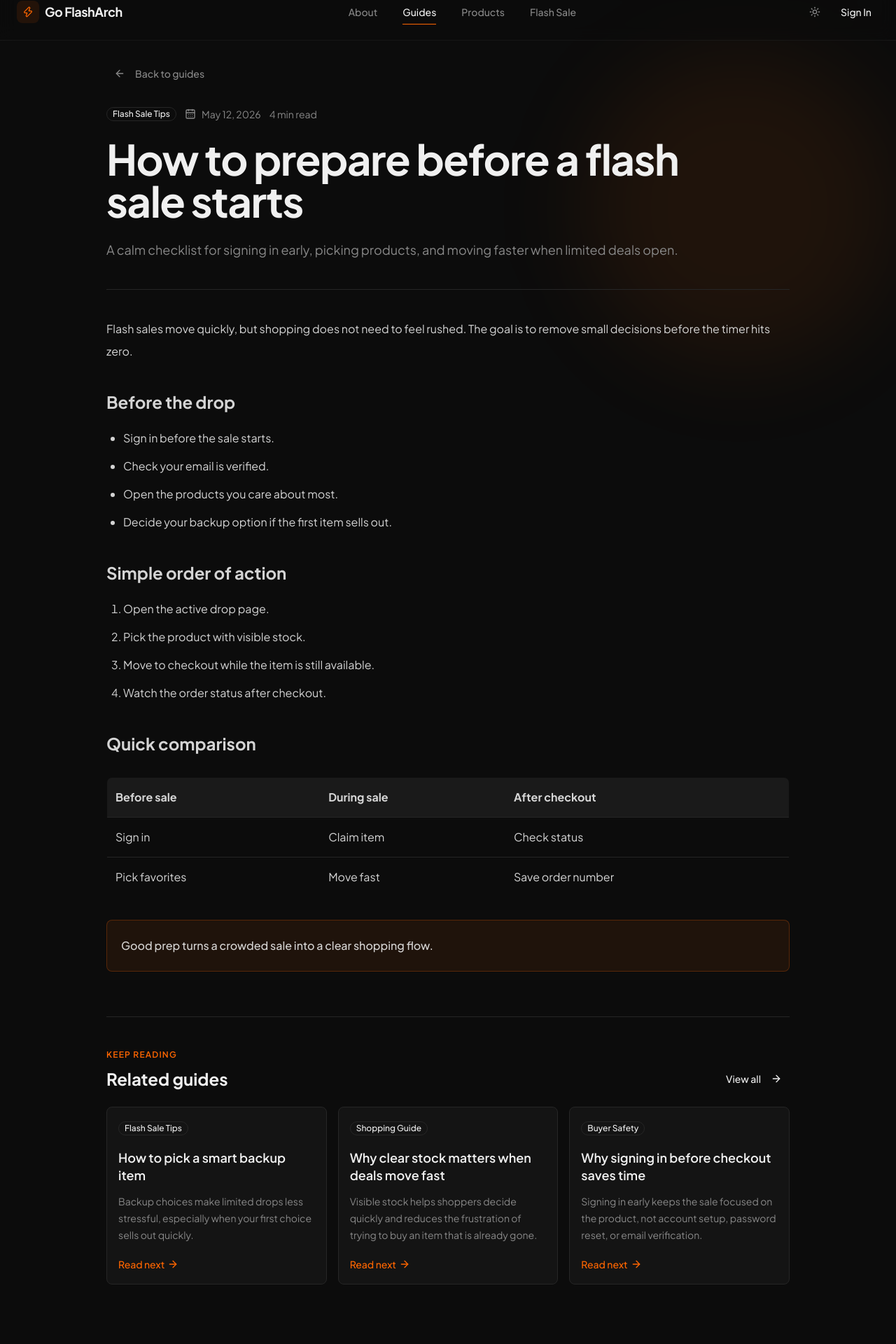
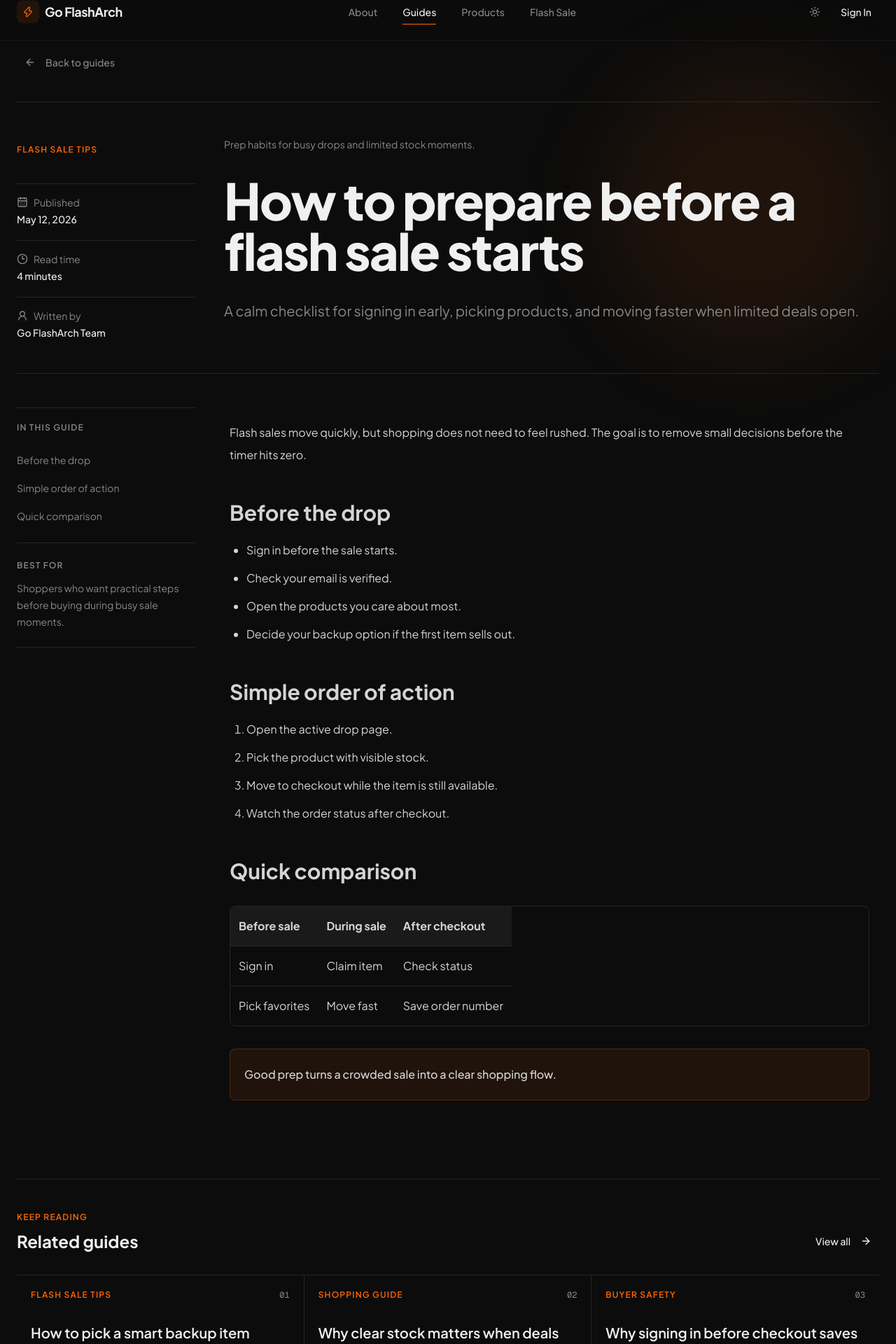
Before and after one commit to zidanindratama/frontend-go-flasharch, a Next.js app: page /blogs/how-to-prepare-for-a-flash-sale in a window 1280 px wide. Shown: the part 23-1943 px from the top of the page at 70% size. Built offline with nearby package versions, Linux system fonts and the light colour scheme.

Commit message:
feat(blogs): add buyer guides with editorial detail pages

```diff
--- a/components/main/blogs/blog-detail.tsx
+++ b/components/main/blogs/blog-detail.tsx
@@ -1,6 +1,11 @@
 import Link from "next/link";
-import { ArrowLeft, ArrowRight, CalendarDays } from "lucide-react";
-import { Badge } from "@/components/ui/badge";
+import {
+  ArrowLeft,
+  ArrowRight,
+  CalendarDays,
+  Clock3,
+  UserRound,
+} from "lucide-react";
 import { Button } from "@/components/ui/button";
 import {
   getBlogCategory,
@@ -11,17 +16,18 @@ import {
 export function BlogDetail({ post }: { post: BlogPost }) {
   const category = getBlogCategory(post.categoryId);
   const relatedPosts = getRelatedPosts(post, 3);
+  const headings = extractHeadings(post.html);
 
   return (
-    <article className="relative min-h-screen overflow-hidden bg-background pt-28">
+    <article className="relative min-h-screen overflow-hidden bg-background pt-24">
       <div className="absolute inset-x-0 top-20 h-px bg-border" />
-      <div className="absolute right-0 top-24 size-[28rem] rounded-full bg-[#FF6600]/8 blur-3xl" />
+      <div className="absolute right-0 top-28 size-[26rem] rounded-full bg-[#FF6600]/8 blur-3xl" />
 
-      <div className="relative mx-auto max-w-5xl px-6 pb-24">
+      <div className="relative mx-auto max-w-7xl px-6 pb-24">
         <Button
           asChild
           variant="ghost"
-          className="mb-8 rounded-full text-muted-foreground"
+          className="mb-10 rounded-full text-muted-foreground"
         >
           <Link href="/blogs">
             <ArrowLeft className="mr-2 size-4" />
@@ -29,38 +35,90 @@ export function BlogDetail({ post }: { post: BlogPost }) {
           </Link>
         </Button>
 
-        <div className="border-b border-border pb-10">
-          <div className="flex flex-wrap items-center gap-3">
-            <Badge variant="outline" className="rounded-full">
+        <header className="grid gap-10 border-y border-border py-12 lg:grid-cols-[16rem_1fr]">
+          <div className="lg:pt-3">
+            <p className="text-xs font-semibold uppercase tracking-widest text-[#FF6600]">
               {category?.name}
-            </Badge>
-            <span className="inline-flex items-center gap-2 text-sm text-muted-foreground">
+            </p>
+            <dl className="mt-10 grid gap-5 text-sm">
+              <div className="border-t border-border pt-4">
+                <dt className="mb-1 inline-flex items-center gap-2 text-muted-foreground">
                   <CalendarDays className="size-4" />
-              {new Intl.DateTimeFormat("en", {
-                month: "long",
-                day: "numeric",
-                year: "numeric",
-              }).format(new Date(post.publishedAt))}
-            </span>
-            <span className="text-sm text-muted-foreground">
-              {post.readMinutes} min read
-            </span>
+                  Published
+                </dt>
+                <dd className="font-medium">{formatDate(post.publishedAt)}</dd>
               </div>
-          <h1 className="mt-6 max-w-4xl text-4xl font-bold tracking-tight md:text-6xl">
+              <div className="border-t border-border pt-4">
+                <dt className="mb-1 inline-flex items-center gap-2 text-muted-foreground">
+                  <Clock3 className="size-4" />
+                  Read time
+                </dt>
+                <dd className="font-medium">{post.readMinutes} minutes</dd>
+              </div>
+              <div className="border-t border-border pt-4">
+                <dt className="mb-1 inline-flex items-center gap-2 text-muted-foreground">
+                  <UserRound className="size-4" />
+                  Written by
+                </dt>
+                <dd className="font-medium">{post.author}</dd>
+              </div>
+            </dl>
+          </div>
+
+          <div>
+            <p className="max-w-[56ch] text-sm leading-6 text-muted-foreground">
+              {category?.description}
+            </p>
+            <h1 className="mt-8 max-w-5xl text-5xl font-black tracking-tight md:text-7xl">
               {post.title}
             </h1>
-          <p className="mt-6 max-w-[72ch] text-lg leading-8 text-muted-foreground">
+            <p className="mt-8 max-w-[72ch] text-xl leading-9 text-muted-foreground">
               {post.excerpt}
             </p>
           </div>
+        </header>
 
+        <div className="mt-12 grid gap-12 lg:grid-cols-[16rem_minmax(0,1fr)]">
+          <aside className="lg:sticky lg:top-28 lg:self-start">
+            <div className="border-y border-border py-5">
+              <p className="text-xs font-semibold uppercase tracking-widest text-muted-foreground">
+                In this guide
+              </p>
+              <nav className="mt-5 grid gap-1">
+                {headings.map((heading, index) => (
+                  <a
+                    key={heading}
+                    href={`#section-${index + 1}`}
+                    className="py-2 text-sm text-muted-foreground transition-colors hover:text-[#FF6600]"
+                  >
+                    {heading}
+                  </a>
+                ))}
+              </nav>
+            </div>
+            <div className="mt-6 border-b border-border pb-6">
+              <p className="text-xs font-semibold uppercase tracking-widest text-muted-foreground">
+                Best for
+              </p>
+              <p className="mt-3 text-sm leading-6 text-muted-foreground">
+                Shoppers who want practical steps before buying during busy
+                sale moments.
+              </p>
+            </div>
+          </aside>
+
+          <div className="min-w-0">
             <div
-          className="mt-10 max-w-none text-base leading-8 text-foreground/88 [&_blockquote]:my-8 [&_blockquote]:rounded-lg [&_blockquote]:border [&_blockquote]:border-[#FF6600]/25 [&_blockquote]:bg-[#FF6600]/8 [&_blockquote]:p-5 [&_blockquote]:font-medium [&_h2]:mb-3 [&_h2]:mt-10 [&_h2]:text-2xl [&_h2]:font-bold [&_li]:mb-2 [&_ol]:my-5 [&_ol]:list-decimal [&_ol]:pl-6 [&_p]:my-5 [&_table]:my-8 [&_table]:w-full [&_table]:overflow-hidden [&_table]:rounded-lg [&_table]:border [&_table]:border-border [&_td]:border-t [&_td]:border-border [&_td]:p-3 [&_th]:bg-muted [&_th]:p-3 [&_th]:text-left [&_ul]:my-5 [&_ul]:list-disc [&_ul]:pl-6"
-          dangerouslySetInnerHTML={{ __html: post.html }}
+              className="blog-content max-w-[78ch] text-base leading-8 text-foreground/88 [&_blockquote]:my-8 [&_blockquote]:rounded-lg [&_blockquote]:border [&_blockquote]:border-[#FF6600]/25 [&_blockquote]:bg-[#FF6600]/8 [&_blockquote]:p-5 [&_blockquote]:font-medium [&_h2]:mb-3 [&_h2]:mt-12 [&_h2]:scroll-mt-28 [&_h2]:text-3xl [&_h2]:font-bold [&_li]:mb-2 [&_ol]:my-5 [&_ol]:list-decimal [&_ol]:pl-6 [&_p]:my-5 [&_table]:my-8 [&_table]:block [&_table]:w-full [&_table]:min-w-full [&_table]:overflow-x-auto [&_table]:rounded-lg [&_table]:border [&_table]:border-border [&_td]:border-t [&_td]:border-border [&_td]:p-3 [&_th]:bg-muted [&_th]:p-3 [&_th]:text-left [&_ul]:my-5 [&_ul]:list-disc [&_ul]:pl-6"
+              dangerouslySetInnerHTML={{
+                __html: addHeadingIds(post.html),
+              }}
             />
+          </div>
+        </div>
 
-        <section className="mt-16 border-t border-border pt-10">
-          <div className="mb-6 flex items-end justify-between gap-4">
+        <section className="mt-20 border-t border-border pt-10">
+          <div className="mb-8 flex items-end justify-between gap-4">
             <div>
               <span className="text-xs font-semibold uppercase tracking-widest text-[#FF6600]">
                 Keep reading
@@ -75,26 +133,31 @@ export function BlogDetail({ post }: { post: BlogPost }) {
             </Button>
           </div>
 
-          <div className="grid gap-4 md:grid-cols-3">
-            {relatedPosts.map((item) => {
+          <div className="grid gap-0 border-y border-border md:grid-cols-3">
+            {relatedPosts.map((item, index) => {
               const relatedCategory = getBlogCategory(item.categoryId);
 
               return (
                 <Link
                   key={item.id}
                   href={`/blogs/${item.slug}`}
-                  className="group rounded-lg border border-border bg-card p-4 transition-colors hover:border-[#FF6600]/35"
+                  className="group min-h-[17rem] border-b border-border p-5 transition-colors hover:bg-muted/40 md:border-b-0 md:border-r md:last:border-r-0"
                 >
-                  <Badge variant="outline" className="rounded-full">
+                  <div className="flex items-center justify-between gap-4">
+                    <span className="text-xs font-semibold uppercase tracking-widest text-[#FF6600]">
                       {relatedCategory?.name}
-                  </Badge>
-                  <h3 className="mt-5 text-lg font-semibold leading-snug">
+                    </span>
+                    <span className="font-mono text-xs text-muted-foreground">
+                      0{index + 1}
+                    </span>
+                  </div>
+                  <h3 className="mt-8 text-xl font-semibold leading-snug">
                     {item.title}
                   </h3>
                   <p className="mt-3 line-clamp-3 text-sm leading-6 text-muted-foreground">
                     {item.excerpt}
                   </p>
-                  <span className="mt-5 inline-flex items-center text-sm font-medium text-[#FF6600]">
+                  <span className="mt-6 inline-flex items-center text-sm font-medium text-[#FF6600]">
                     Read next
                     <ArrowRight className="ml-1 size-4 transition-transform group-hover:translate-x-1" />
                   </span>
@@ -107,3 +170,30 @@ export function BlogDetail({ post }: { post: BlogPost }) {
     </article>
   );
 }
+
+function formatDate(value: string) {
+  return new Intl.DateTimeFormat("en", {
+    month: "long",
+    day: "numeric",
+    year: "numeric",
+  }).format(new Date(value));
+}
+
+function extractHeadings(html: string) {
+  return [...html.matchAll(/<h2>(.*?)<\/h2>/g)].map((match) =>
+    stripTags(match[1]),
+  );
+}
+
+function addHeadingIds(html: string) {
+  let index = 0;
+
+  return html.replace(/<h2>(.*?)<\/h2>/g, (_match, content) => {
+    index += 1;
+    return `<h2 id="section-${index}">${content}</h2>`;
+  });
+}
+
+function stripTags(value: string) {
+  return value.replace(/<[^>]*>/g, "");
+}
--- a/components/main/blogs/blog-index.tsx
+++ b/components/main/blogs/blog-index.tsx
@@ -10,7 +10,6 @@ import {
   Search,
   SlidersHorizontal,
 } from "lucide-react";
-import { Badge } from "@/components/ui/badge";
 import { Button } from "@/components/ui/button";
 import { Input } from "@/components/ui/input";
 import {
@@ -111,9 +110,9 @@ export function BlogIndex() {
           className="grid gap-8 lg:grid-cols-[1fr_27rem] lg:items-end"
         >
           <div>
-            <Badge variant="outline" className="rounded-full">
+            <span className="text-xs font-semibold uppercase tracking-widest text-[#FF6600]">
               Guides and stories
-            </Badge>
+            </span>
             <h1 className="mt-5 max-w-4xl text-4xl font-bold tracking-tight md:text-6xl">
               Shop smarter before the next drop.
             </h1>
@@ -232,9 +231,9 @@ function BlogFeature({ post }: { post: BlogPost }) {
     <Link href={`/blogs/${post.slug}`} className="group block">
       <div className="rounded-lg border border-border bg-[#151515] p-5 text-[#f4f1ec] transition-colors group-hover:border-[#FF6600]/45">
         <div className="flex items-center justify-between gap-4">
-          <Badge className="rounded-full bg-[#FF6600]/15 text-[#FF6600]">
-            Featured
-          </Badge>
+          <span className="text-xs font-semibold uppercase tracking-widest text-[#FF6600]">
+            Featured read
+          </span>
           <span className="text-xs text-[#a7a19a]">{post.readMinutes} min read</span>
         </div>
         <h2 className="mt-8 text-2xl font-bold tracking-tight">{post.title}</h2>
@@ -267,10 +266,10 @@ function BlogCard({ post, index }: { post: BlogPost; index: number }) {
       }}
       className="group flex min-h-[21rem] flex-col rounded-lg border border-border bg-card p-5"
     >
-      <div className="flex items-center justify-between gap-3">
-        <Badge variant="outline" className="rounded-full">
+      <div className="flex items-center justify-between gap-3 border-b border-border pb-4">
+        <span className="text-xs font-semibold uppercase tracking-widest text-[#FF6600]">
           {category?.name}
-        </Badge>
+        </span>
         <span className="text-xs text-muted-foreground">
           {post.readMinutes} min read
         </span>
```
Lines whose indentation alone changed are shown as unchanged.
